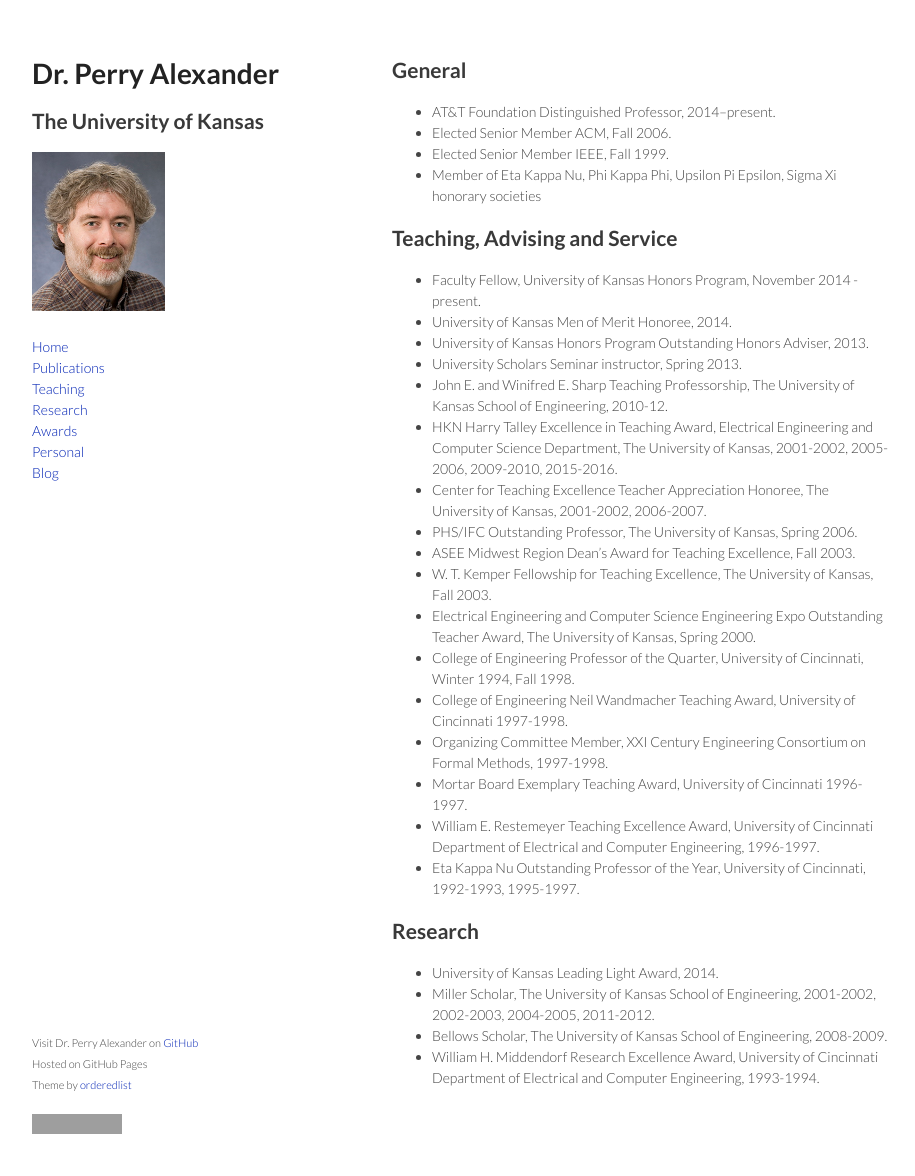
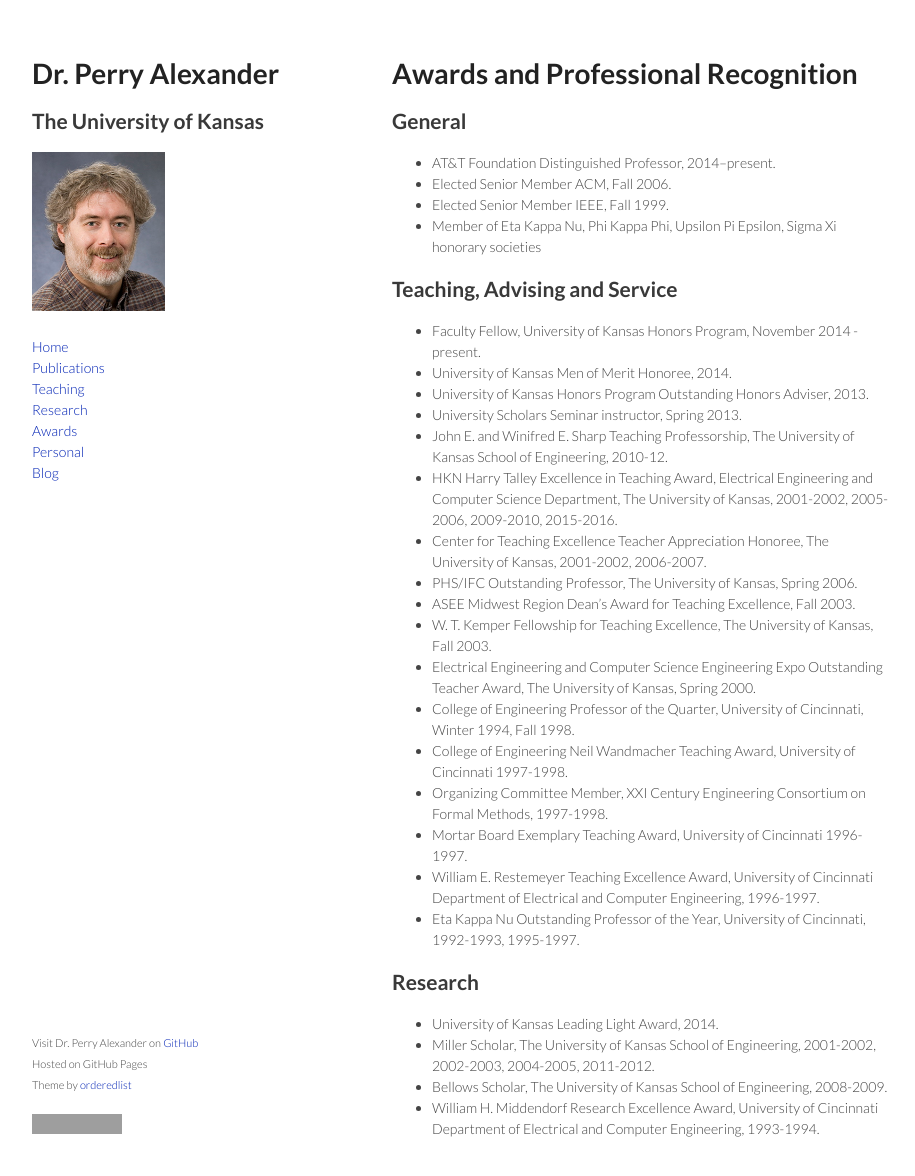
Before and after one commit to palexand/palexand.github.io, a Jekyll site: the page built from awards.md, in a window 1280 px wide and 1209 px high. Shown: the top 1176 px of the window, without its empty margins (178-1093 px from the left). Built offline with Jekyll 4.4.1, drawn with Linux system fonts in a browser that asks for light colours; grey boxes are pictures that could not be loaded.

Commit message:
adding awards page

```diff
--- a/awards.md
+++ b/awards.md
@@ -3,6 +3,7 @@ layout: frontpage
 title: Awards
 use_math: true
 ---
+# Awards and Professional Recognition
 
 ## General
   * AT&T Foundation Distinguished Professor, 2014--present.
```
